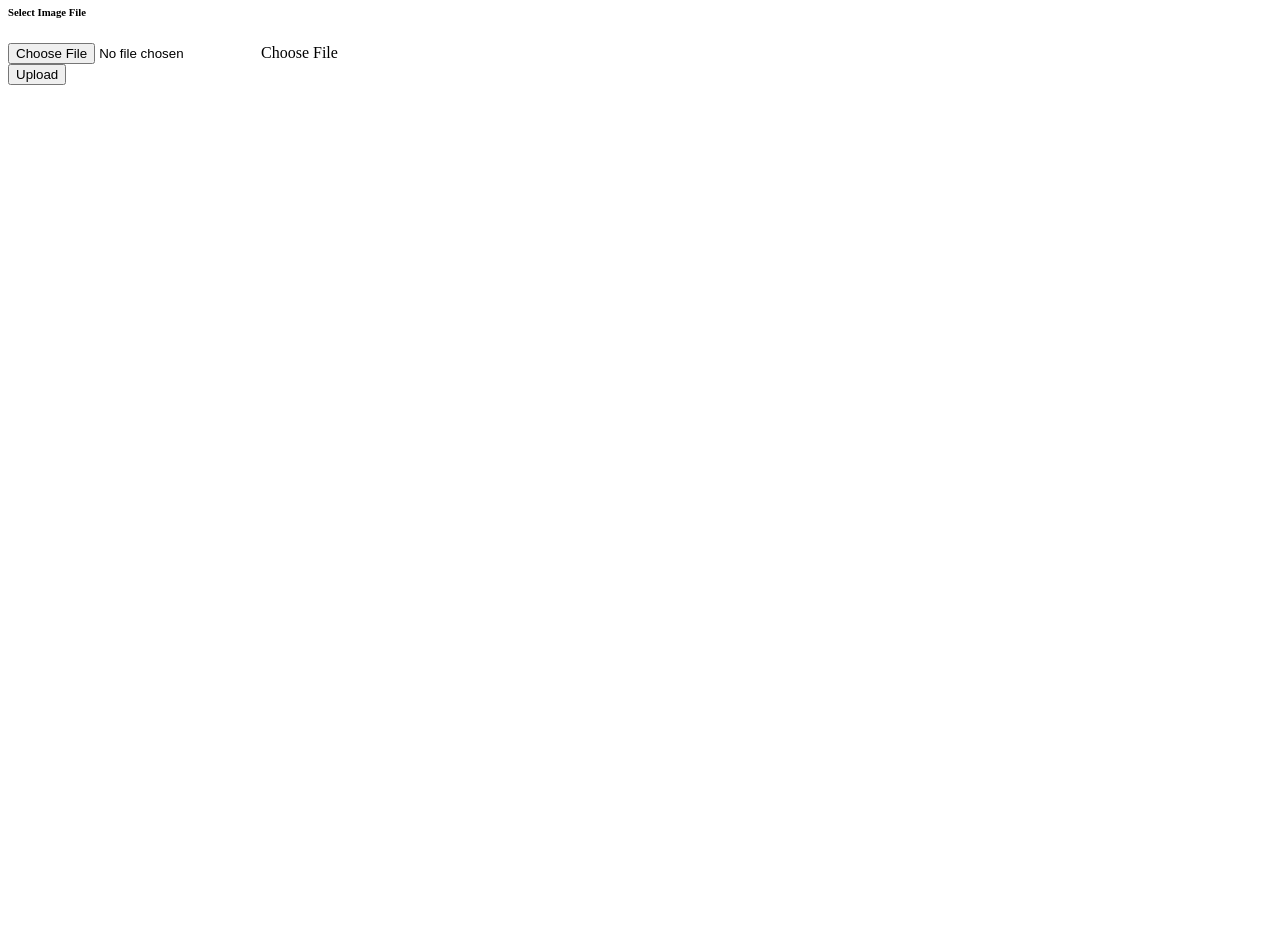
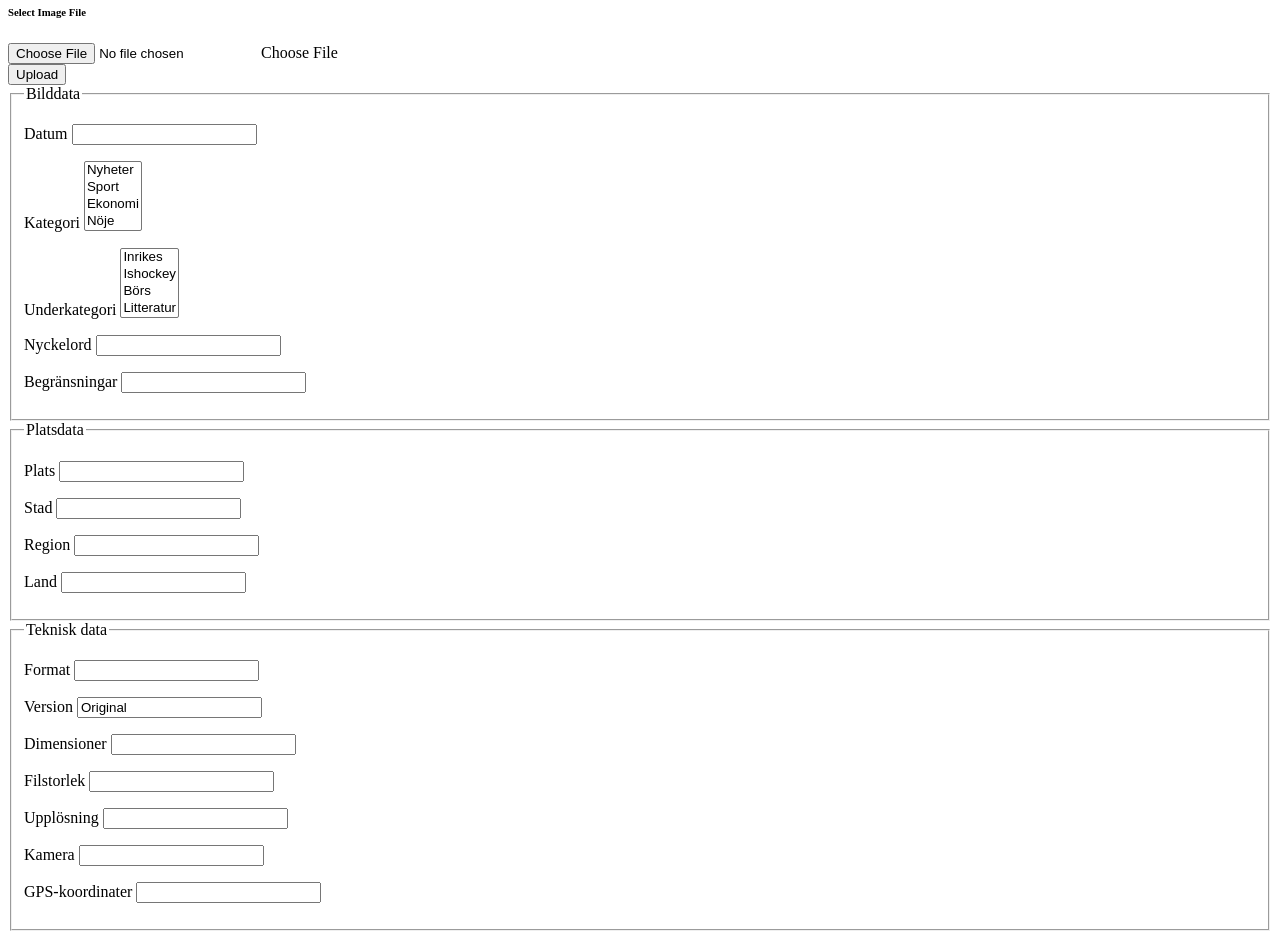
Before and after one commit to alexanderwirdemo/Bothniabladet-Frontend, an Angular app in the folder bothniabladet-frontend/: page /imageview in a window 1280 px wide. Shown: the part 180-1119 px from the top of the page. Before the commit the page ends 800 px from the top, so only its background shows below. Built offline with nearby package versions, Linux system fonts and the light colour scheme.

Commit message:
Backend-call to imageserver+forms created

```diff
--- a/bothniabladet-frontend/src/app/components/imageview/imageview.component.html
+++ b/bothniabladet-frontend/src/app/components/imageview/imageview.component.html
@@ -32,4 +32,99 @@
         </div>
       </form>
 
+      <fieldset>
+        <legend>Bilddata</legend>
+            <form [formGroup]="image_data" (ngSubmit)="onFormSubmit()">
+              <p>
+                <label for="date">Datum </label>
+                <input type="text" id="date" name="date" formControlName="date">
+              </p>
+              <p>
+                <label for="category">Kategori </label>
+                <select id="category" name="category" formControlName="category" multiple>
+                  <option>Nyheter</option>
+                  <option>Sport</option>
+                  <option>Ekonomi</option>
+                  <option>Nöje</option>
+              </select>
+
+              </p>
+              <p>
+                <label for="dimensions">Underkategori </label>
+                <select id="subcategory" name="subcategory" formControlName="subcategory" multiple>
+                  <option>Inrikes</option>
+                  <option>Ishockey</option>
+                  <option>Börs</option>
+                  <option>Litteratur</option>
+              </select>
+              </p>
+              <p>
+                <label for="keywords">Nyckelord </label>
+                <input type="text" id="keywords" name="keywords" formControlName="keywords">
+              </p>
+              <p>
+                <label for="restrictions">Begränsningar </label>
+                <input type="text" id="restrictions" name="restrictions" formControlName="restrictions">
+              </p>
+            </form>
+          </fieldset>
+
+          <fieldset>
+            <legend>Platsdata</legend>
+                <form [formGroup]="location" (ngSubmit)="onFormSubmit()">
+                  <p>
+                    <label for="place">Plats </label>
+                    <input type="text" id="place" name="place" formControlName="place">
+                  </p>
+                  <p>
+                    <label for="city">Stad </label>
+                    <input type="text" id="city" name="city" formControlName="city">
+                  </p>
+                  <p>
+                    <label for="region">Region </label>
+                    <input type="text" id="region" name="region" formControlName="region">
+                  </p>
+                  <p>
+                    <label for="country">Land </label>
+                    <input type="text" id="country" name="country" formControlName="country">
+                  </p>
+                </form>
+              </fieldset>
+
+      <fieldset>
+        <legend>Teknisk data</legend>
+            <form [formGroup]="technical_data" (ngSubmit)="onFormSubmit()">
+              <p>
+                <label for="format">Format </label>
+                <input type="text" id="format" name="format" formControlName="format">
+              </p>
+              <p>
+                <label for="version">Version </label>
+                <input type="text" id="version" name="version" formControlName="version">
+              </p>
+              <p>
+                <label for="dimensions">Dimensioner </label>
+                <input type="text" id="dimensions" name="dimensions" formControlName="dimensions">
+              </p>
+              <p>
+                <label for="size">Filstorlek </label>
+                <input type="text" id="size" name="size" formControlName="size">
+              </p>
+              <p>
+                <label for="resolution">Upplösning </label>
+                <input type="text" id="resolution" name="resolution" formControlName="resolution">
+              </p>
+              <p>
+                <label for="camera">Kamera </label>
+                <input type="text" id="camera" name="camera" formControlName="camera">
+              </p>
+              <p>
+                <label for="GPS">GPS-koordinater </label>
+                <input type="text" id="GPS" name="GPS" formControlName="GPS">
+              </p>
+            </form>
+          </fieldset>
+
+
+
     </div>
--- a/bothniabladet-frontend/src/app/components/imageview/imageview.component.ts
+++ b/bothniabladet-frontend/src/app/components/imageview/imageview.component.ts
@@ -12,6 +12,9 @@ export class ImageviewComponent implements OnInit {
 
   @ViewChild('UploadFileInput', { static: false }) uploadFileInput: ElementRef;
   fileUploadForm: FormGroup;
+  image_data: FormGroup;
+  location: FormGroup;
+  technical_data: FormGroup;
   fileInputLabel: string;
 
   constructor(
@@ -23,16 +26,46 @@ export class ImageviewComponent implements OnInit {
     this.fileUploadForm = this.formBuilder.group({
       uploadedImage: ['']
     });
+    this.location = this.formBuilder.group({
+      place: '',
+      city: '',
+      region: '',
+      country: ''
+    });
+    this.technical_data = this.formBuilder.group({
+      format:'',
+      version:'Original',
+      dimensions: '',
+      size: '',
+      resolution: '',
+      camera: '',
+      GPS: ''
+    });
+    this.image_data = this.formBuilder.group({
+      date:'',
+      category:'',
+      subcategory:'',
+      keywords:'',
+      restrictions:''
+    })
   }
 
   onFileSelect(event) {
     const file = event.target.files[0];
+    console.log('file:');
+    console.dir(file);
     this.fileInputLabel = file.name;
     this.fileUploadForm.get('uploadedImage').setValue(file);
   }
 
 
   onFormSubmit() {
+    console.log('image data:');
+    console.dir(this.image_data.value);
+    console.log('location:');
+    console.dir(this.location.value);
+    console.log('technical data:');
+    console.dir(this.technical_data.value);
 
     if (!this.fileUploadForm.get('uploadedImage').value) {
       alert('Please fill valid details!');
```
